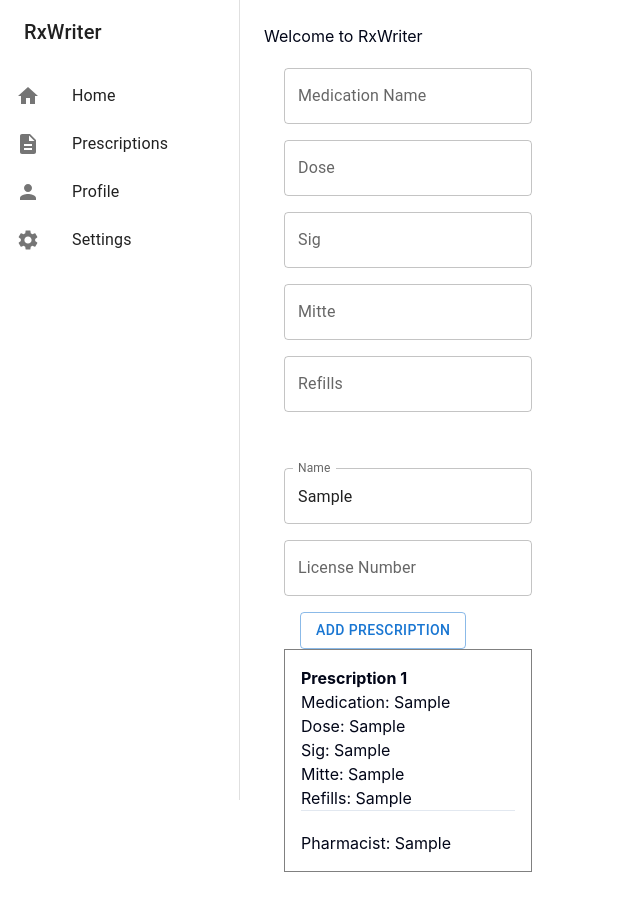
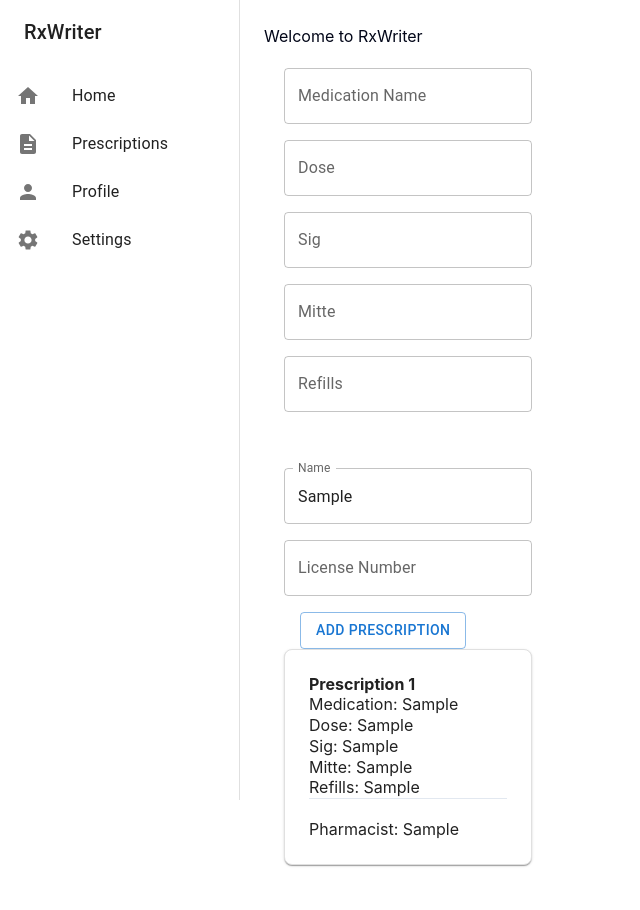
Before and after one commit to pharmadevs-ca/rxwriter, a Next.js app: page / in a window 1280 px wide. Both pictures are taken after typing "Sample", "Sample", "Sample", "Sample", "Sample", "Sample" into the empty fields and a click on the button "ADD PRESCRIPTION". Shown: the top 910 px of the page, without its empty margins (0-640 px from the left). Built offline with nearby package versions, Linux system fonts and the light colour scheme.

Commit message:
Add Paper component from MUI to display rx as elevated surface

```diff
--- a/components/generated-prescription.tsx
+++ b/components/generated-prescription.tsx
@@ -1,5 +1,5 @@
 "use client";
-import { Box } from "@mui/material";
+import { Paper } from "@mui/material";
 import { PrescriptionData, PharmacistData } from "../types/prescription";
 
 interface GeneratedPrescriptionProps {
@@ -22,7 +22,16 @@ export default function GeneratedPrescription({
   };
 
   return (
-    <Box sx={{ p: 2, border: "1px solid grey" }}>
+    <Paper
+      elevation={1}
+      sx={{
+        p: 3,
+        border: "1px solid",
+        borderColor: "grey.300",
+        borderRadius: 2,
+        lineHeight: 1.3,
+      }}
+    >
       {allPrescriptions?.map((prescription, index) => (
         <div key={index}>
           <h3>
@@ -42,6 +51,6 @@ export default function GeneratedPrescription({
         {displayPrescriptionField("Pharmacist", pharmacistData?.pharmacistName)}
         {displayPrescriptionField("License #", pharmacistData?.licenseNumber)}
       </div>
-    </Box>
+    </Paper>
   );
 }
```
